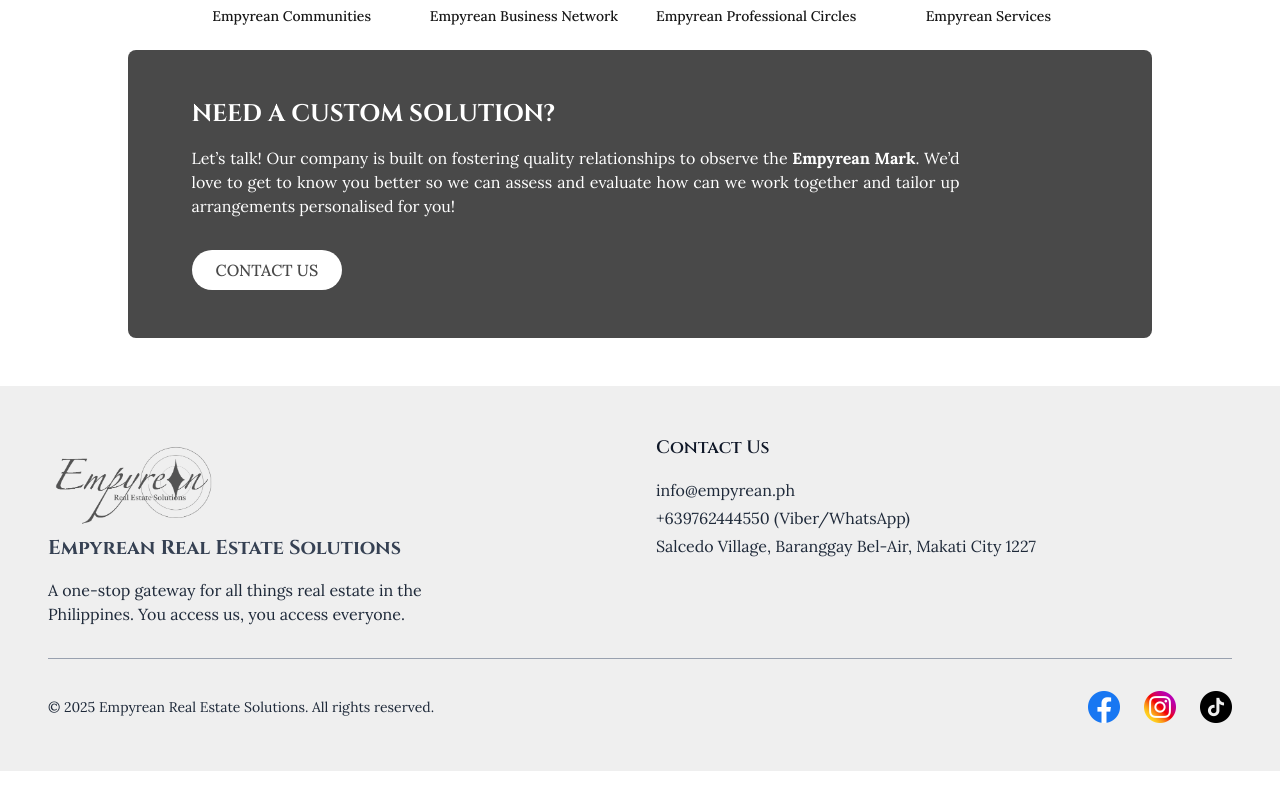
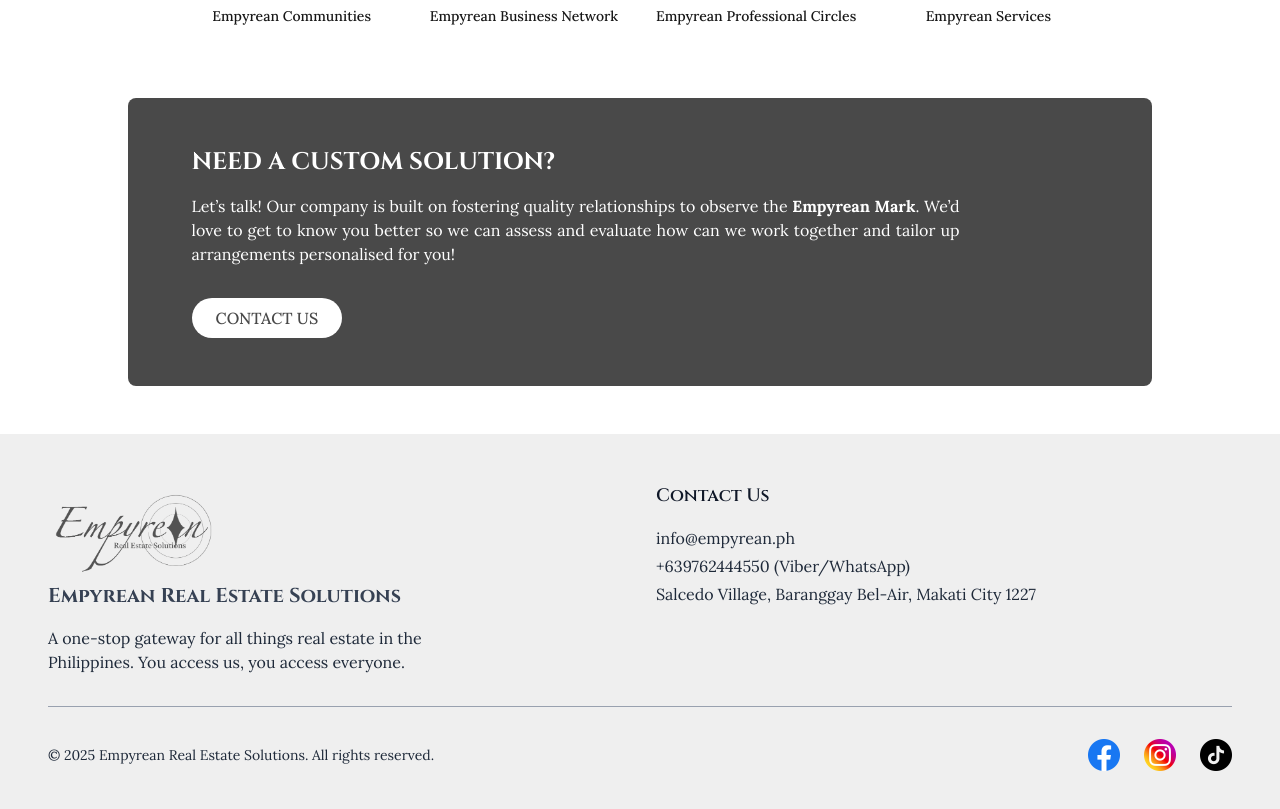
Before and after one commit to Empyrean25/empyrean, a Next.js app: page /on-work/about-us in a window 1280 px wide. Shown: the part 2511-3320 px from the top of the page. Before the commit the page ends 3282 px from the top, so only its background shows below. Built offline with nearby package versions, Linux system fonts and the light colour scheme.

Commit message:
Update page.tsx

```diff
--- a/src/app/on-work/about-us/page.tsx
+++ b/src/app/on-work/about-us/page.tsx
@@ -189,7 +189,6 @@ export default function AboutPage() {
         </div>
 
         <div className="my-6">
-
           <section
             className="py-6 px-8 md:px-16 text-center container mx-auto gap-6 flex flex-col items-center"
             aria-label="Our Brands"
@@ -203,7 +202,10 @@ export default function AboutPage() {
             </div>
           </section>
 
+          {/* Added spacing above CustomSolutions */}
+          <div className="mt-12 w-full">
             <CustomSolutions />
+          </div>
         </div>
       </section>
 
```
Lines whose indentation alone changed are shown as unchanged.
